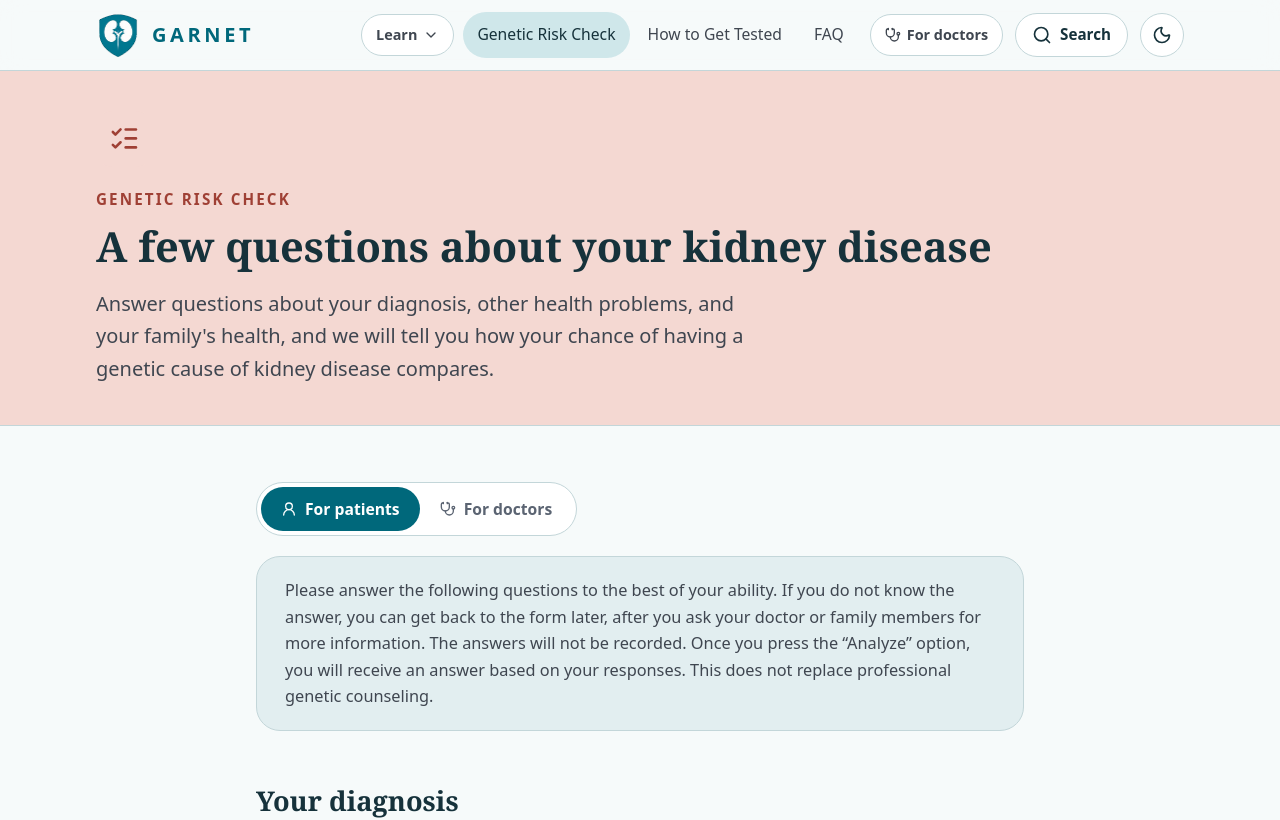
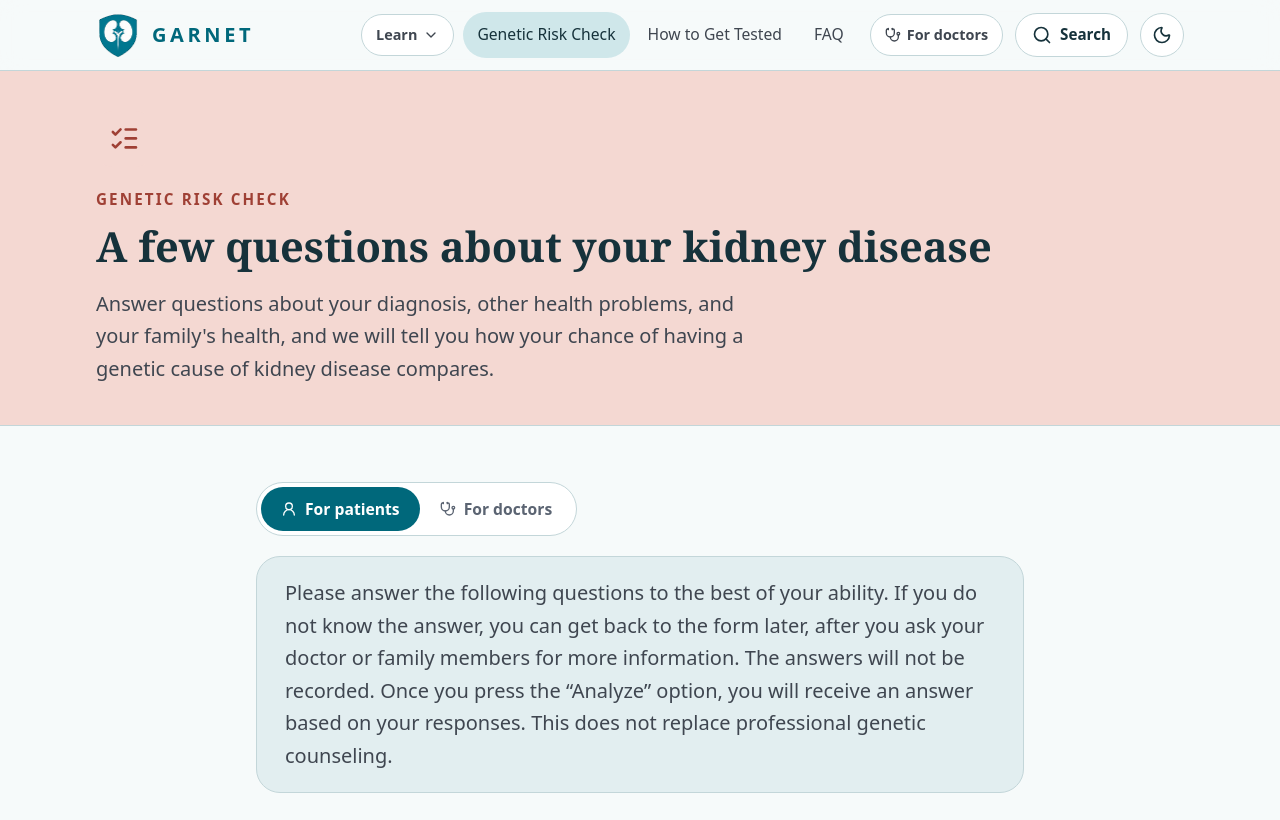
Before and after one commit to OleNY1/garnet_web_app, a React (Vite) app: page /check in a window 1280 px wide. Shown: the top 820 px of the page. Built offline with nearby package versions, Linux system fonts and the light colour scheme.

Commit message:
Enlarge the Genetic Risk Check intro so it is easier to read.

```diff
--- a/src/pages/Check.tsx
+++ b/src/pages/Check.tsx
@@ -405,7 +405,7 @@ export function Check() {
             ))}
           </div>
 
-          <div className="mt-5 rounded-3xl border border-line bg-wash px-6 py-5 text-[1.02rem] leading-relaxed text-body sm:px-7">
+          <div className="mt-5 rounded-3xl border border-line bg-wash px-6 py-5 text-lg leading-relaxed text-body sm:px-7 sm:text-xl">
             {prefaces[audience]}
           </div>
 
```
